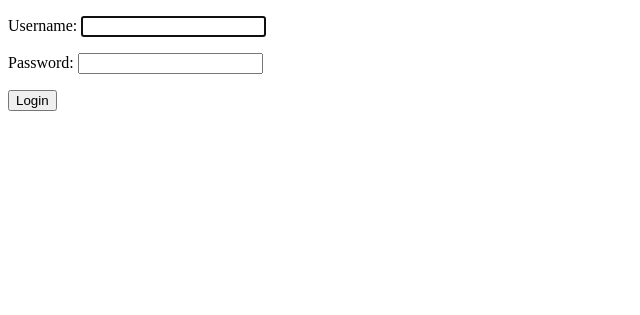
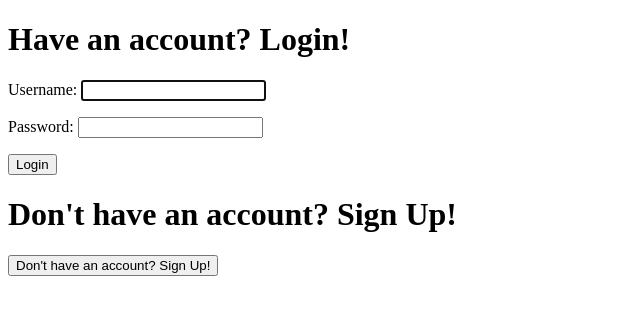
Before and after one commit to Samuel-Glasscock/Caffiend, a Django app: page /users/login/ in a window 1280 px wide. Shown: the part 34-349 px from the top of the page, without its empty margins (0-640 px from the left). Run offline with Django 5.2, Linux system fonts and the light colour scheme.

Commit message:
added login view redirect from home

```diff
--- a/shared/urls.py
+++ b/shared/urls.py
@@ -1,6 +1,8 @@
 from django.urls import path
 from . import views
+from users.views import UserLoginView
 
 urlpatterns = [
     path('', views.home, name='home'),
+    path('users/login/', UserLoginView.as_view(), name='login')
 ]
--- a/users/templates/users/login.html
+++ b/users/templates/users/login.html
@@ -2,9 +2,16 @@
 {% extends 'shared/base.html' %}
 
 {% block content %}
+<h1>Have an account? Login!</h1>
 <form method="post">
     {% csrf_token %}
     {{ form.as_p }}
     <button type="submit">Login</button>
 </form>
+
+<h1>Don't have an account? Sign Up!</h1>
+<form method="post">
+    {% csrf_token %}
+    <button type="submit">Don't have an account? Sign Up!</button>
+</form>
 {% endblock %}
```
Also changed, not shown: shared/templates/shared/home.html (+6 -2 lines).
